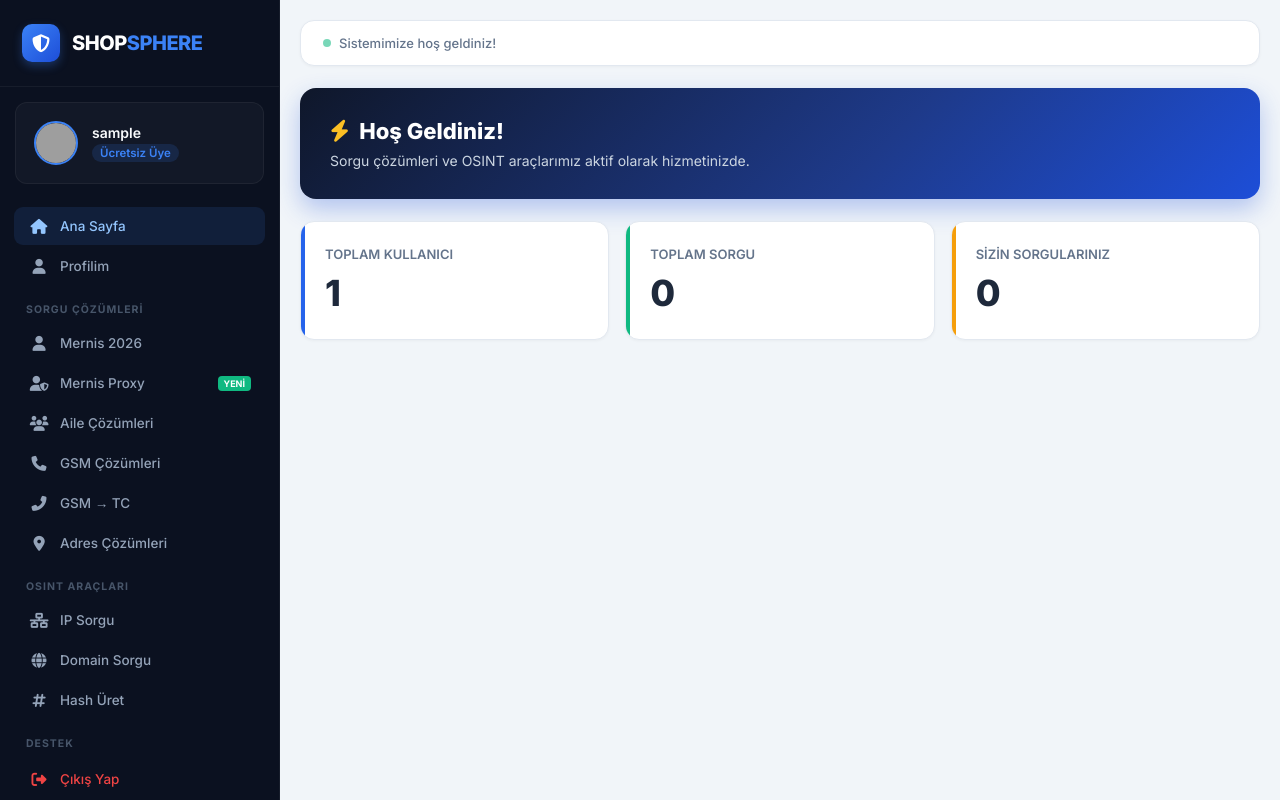
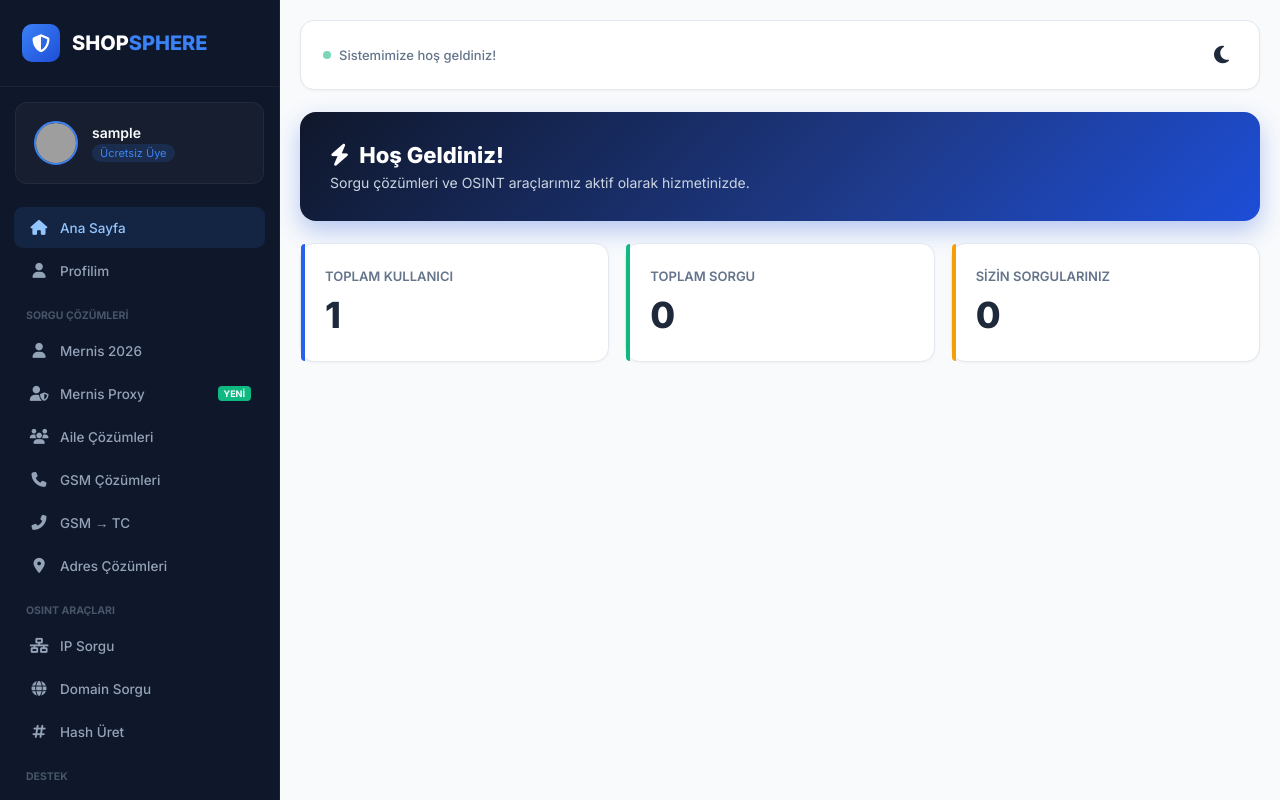
Before and after one commit to gutsalix11129-hub/shopsphere, a Flask app: page / in a window 1280 px wide. Run offline with Flask 3, Linux system fonts and the light colour scheme; the visitor is signed in with stand-in values (Sample User, id 1); data comes from the database, SQL or seed files in the repository; data that the repository does not hold is empty; grey boxes are pictures that could not be loaded.

Commit message:
Update index.html

```diff
--- a/templates/index.html
+++ b/templates/index.html
@@ -8,81 +8,81 @@
     <link href="https://fonts.googleapis.com/css2?family=Inter:wght@400;500;600;700;800&display=swap" rel="stylesheet">
     <link rel="stylesheet" href="https://cdnjs.cloudflare.com/ajax/libs/font-awesome/6.4.0/css/all.min.css">
     <style>
-        :root { --sidebar-bg: #0b1120; --sidebar-text: #94a3b8; --bg: #f1f5f9; --card-bg: #ffffff; --text: #1e293b; --primary: #2563eb; --border: #e2e8f0; --success: #10b981; --danger: #ef4444; }
-        * { box-sizing: border-box; margin: 0; padding: 0; font-family: 'Inter', sans-serif; }
-        body { background: var(--bg); color: var(--text); display: flex; min-height: 100vh; }
+        :root { --sidebar-bg: #0f172a; --sidebar-text: #94a3b8; --bg: #f8fafc; --card-bg: #ffffff; --text: #1e293b; --primary: #2563eb; --border: #e2e8f0; --success: #10b981; --danger: #ef4444; }
+        [data-theme="dark"] { --sidebar-bg: #020617; --sidebar-text: #94a3b8; --bg: #0f172a; --card-bg: #1e293b; --text: #f8fafc; --border: #334155; }
+
+        * { box-sizing: border-box; margin: 0; padding: 0; font-family: 'Inter', sans-serif; transition: background-color .3s, border-color .3s; }
+        body { background: var(--bg); color: var(--text); display: flex; min-height: 100vh; overflow-x: hidden; }
+
+        /* SIDEBAR */
         .sidebar { width: 280px; background: var(--sidebar-bg); color: white; position: fixed; height: 100vh; left: -280px; top: 0; transition: transform .3s cubic-bezier(0.4, 0, 0.2, 1); z-index: 1000; display: flex; flex-direction: column; overflow-y: auto; border-right: 1px solid rgba(255,255,255,.05); }
         .sidebar.open { left: 0; }
         .logo-area { padding: 24px 22px; display: flex; align-items: center; gap: 12px; border-bottom: 1px solid rgba(255,255,255,.05); }
-        .logo-icon-wrap { width: 38px; height: 38px; background: linear-gradient(135deg, #3b82f6, #1d4ed8); border-radius: 10px; display: flex; align-items: center; justify-content: center; font-size: 18px; color: #fff; box-shadow: 0 4px 10px rgba(59,130,246,.3); }
-        .logo-area h2 { font-size: 20px; font-weight: 800; letter-spacing: -.5px; color: #fff; }
+        .logo-icon-wrap { width: 38px; height: 38px; background: linear-gradient(135deg, #3b82f6, #1d4ed8); border-radius: 10px; display: flex; align-items: center; justify-content: center; font-size: 18px; color: #fff; }
+        .logo-area h2 { font-size: 20px; font-weight: 800; color: #fff; }
         .logo-area h2 span { color: #3b82f6; }
+
         .user-profile { padding: 18px; margin: 15px; background: rgba(255,255,255,.03); border-radius: 12px; display: flex; align-items: center; gap: 14px; border: 1px solid rgba(255,255,255,.05); }
-        .avatar { width: 44px; height: 44px; border-radius: 50%; border: 2px solid #3b82f6; object-fit: cover; flex-shrink: 0; }
-        .user-info { min-width: 0; flex: 1; }
-        .user-info h3 { font-size: 14px; font-weight: 600; color: #f8fafc; overflow: hidden; text-overflow: ellipsis; white-space: nowrap; }
-        .user-info p { font-size: 11.5px; color: #3b82f6; margin-top: 3px; background: rgba(59,130,246,.15); padding: 2px 8px; border-radius: 20px; display: inline-block; font-weight: 600; }
+        .avatar { width: 44px; height: 44px; border-radius: 50%; border: 2px solid #3b82f6; }
+        .user-info h3 { font-size: 14px; font-weight: 600; color: #f8fafc; white-space: nowrap; overflow: hidden; text-overflow: ellipsis; }
+        .user-info p { font-size: 11px; color: #3b82f6; background: rgba(59,130,246,.15); padding: 2px 8px; border-radius: 20px; display: inline-block; margin-top: 3px; }
+
         .nav-section { padding: 8px 14px 30px; }
-        .nav-title { font-size: 10.5px; font-weight: 700; color: #475569; text-transform: uppercase; letter-spacing: 1px; margin: 18px 0 8px 12px; }
+        .nav-title { font-size: 10.5px; font-weight: 700; color: #475569; text-transform: uppercase; margin: 18px 0 8px 12px; }
         .nav-item { display: flex; align-items: center; padding: 11px 14px; border-radius: 9px; color: var(--sidebar-text); font-size: 13.5px; font-weight: 500; cursor: pointer; transition: .2s; margin-bottom: 2px; }
         .nav-item:hover, .nav-item.active { background: rgba(59,130,246,.12); color: #93c5fd; }
-        .nav-item .icon { width: 22px; font-size: 15px; display: flex; justify-content: center; margin-right: 10px; flex-shrink: 0; }
-        .nav-item .arrow { margin-left: auto; font-size: 10px; color: #475569; opacity: .7; }
-        .nav-item.dead { cursor: not-allowed; opacity: .5; }
+        .nav-item .icon { width: 22px; font-size: 15px; margin-right: 10px; text-align: center; }
+        .nav-item .arrow { margin-left: auto; font-size: 10px; opacity: .7; }
         .nav-item .badge-new { background: #10b981; color: #fff; font-size: 9px; font-weight: 700; padding: 2px 6px; border-radius: 4px; margin-left: auto; }
 
+        /* MAIN */
         .main { flex: 1; padding: 20px; width: 100%; transition: margin-left .3s; }
         .topbar { display: flex; justify-content: space-between; align-items: center; background: var(--card-bg); padding: 14px 22px; border-radius: 14px; margin-bottom: 22px; box-shadow: 0 1px 3px rgba(0,0,0,.04); border: 1px solid var(--border); gap: 12px; }
-        .menu-btn { font-size: 22px; cursor: pointer; color: var(--text); display: flex; background: none; border: none; padding: 6px; border-radius: 8px; }
-        .broadcast { font-size: 13px; color: #64748b; font-weight: 500; display: flex; align-items: center; gap: 8px; overflow: hidden; text-overflow: ellipsis; white-space: nowrap; flex: 1; min-width: 0; }
-        .broadcast .dot { width: 8px; height: 8px; background: #10b981; border-radius: 50%; flex-shrink: 0; animation: pulse 2s infinite; }
+        .menu-btn { font-size: 22px; cursor: pointer; color: var(--text); background: none; border: none; padding: 6px; }
+        .broadcast { font-size: 13px; color: #64748b; font-weight: 500; display: flex; align-items: center; gap: 8px; flex: 1; white-space: nowrap; overflow: hidden; text-overflow: ellipsis; }
+        .broadcast .dot { width: 8px; height: 8px; background: #10b981; border-radius: 50%; animation: pulse 2s infinite; flex-shrink: 0; }
         @keyframes pulse { 0%, 100% { opacity: 1; } 50% { opacity: .5; } }
 
         .view { display: none; animation: fadeIn .3s ease; }
         .view.active { display: block; }
         @keyframes fadeIn { from { opacity: 0; transform: translateY(10px); } to { opacity: 1; transform: none; } }
 
-        .promo-banner { background: linear-gradient(135deg, #0f172a 0%, #1e3a8a 60%, #1d4ed8 100%); border-radius: 16px; padding: 30px; color: white; margin-bottom: 22px; position: relative; overflow: hidden; box-shadow: 0 10px 25px rgba(29,78,216,.3); }
+        .promo-banner { background: linear-gradient(135deg, #0f172a 0%, #1e3a8a 60%, #1d4ed8 100%); border-radius: 16px; padding: 30px; color: white; margin-bottom: 22px; box-shadow: 0 10px 25px rgba(29,78,216,.3); }
         .promo-banner h2 { font-size: 22px; font-weight: 800; display: flex; align-items: center; gap: 10px; }
-        .promo-banner h2 i { color: #fbbf24; }
-        .promo-banner p { color: #cbd5e1; margin-top: 8px; font-size: 14px; }
 
         .stats-grid { display: grid; grid-template-columns: 1fr; gap: 16px; margin-bottom: 22px; }
-        .stat-card { background: var(--card-bg); padding: 24px; border-radius: 14px; box-shadow: 0 1px 3px rgba(0,0,0,.04); border: 1px solid var(--border); position: relative; overflow: hidden; }
-        .stat-card::before { content: ''; position: absolute; left: 0; top: 0; bottom: 0; width: 4px; background: var(--primary); }
+        .stat-card { background: var(--card-bg); padding: 24px; border-radius: 14px; box-shadow: 0 1px 3px rgba(0,0,0,.04); border: 1px solid var(--border); position: relative; }
+        .stat-card::before { content: ''; position: absolute; left: 0; top: 0; bottom: 0; width: 4px; border-radius: 14px 0 0 14px; background: var(--primary); }
         .stat-card.green::before { background: var(--success); }
         .stat-card.orange::before { background: #f59e0b; }
         .stat-card h4 { font-size: 13px; color: #64748b; font-weight: 600; text-transform: uppercase; }
-        .stat-card .value { font-size: 36px; font-weight: 800; color: var(--text); letter-spacing: -1px; line-height: 1.2; margin-top: 10px; }
+        .stat-card .value { font-size: 36px; font-weight: 800; color: var(--text); margin-top: 10px; line-height: 1.2; }
 
         @media (min-width: 992px) { .sidebar { left: 0; } .main { margin-left: 280px; width: calc(100% - 280px); } .menu-btn { display: none; } .stats-grid { grid-template-columns: repeat(3, 1fr); } }
 
         .panel { background: var(--card-bg); border-radius: 14px; padding: 24px; box-shadow: 0 1px 3px rgba(0,0,0,.04); border: 1px solid var(--border); margin-bottom: 22px; }
-        .panel-header { display: flex; justify-content: space-between; align-items: center; border-bottom: 1px solid var(--border); padding-bottom: 16px; margin-bottom: 20px; flex-wrap: wrap; gap: 10px; }
+        .panel-header { display: flex; justify-content: space-between; align-items: center; border-bottom: 1px solid var(--border); padding-bottom: 16px; margin-bottom: 20px; }
         .panel-header h2 { font-size: 18px; font-weight: 700; display: flex; align-items: center; gap: 8px; }
-        .close-btn { background: none; border: none; color: var(--danger); cursor: pointer; font-size: 14px; font-weight: 500; display: inline-flex; align-items: center; gap: 5px; padding: 6px 10px; border-radius: 7px; }
-        .close-btn:hover { background: #fef2f2; }
+        .close-btn { background: none; border: none; color: var(--danger); cursor: pointer; font-size: 14px; font-weight: 500; padding: 6px 10px; border-radius: 7px; }
+        .close-btn:hover { background: rgba(239, 68, 68, 0.1); }
 
         .form-group { margin-bottom: 18px; }
-        .form-group label { display: block; font-size: 12.5px; font-weight: 600; color: #475569; margin-bottom: 7px; text-transform: uppercase; }
-        .form-group input { width: 100%; padding: 13px 15px; border: 1.5px solid #cbd5e1; border-radius: 10px; font-size: 14.5px; background: #f8fafc; transition: .15s; }
-        .form-group input:focus { outline: none; border-color: var(--primary); background: #fff; }
-        .form-group input.invalid { border-color: var(--danger); background: #fef2f2; }
+        .form-group label { display: block; font-size: 12.5px; font-weight: 600; color: #64748b; margin-bottom: 7px; text-transform: uppercase; }
+        .form-group input { width: 100%; padding: 13px 15px; border: 1.5px solid var(--border); border-radius: 10px; font-size: 14.5px; background: var(--bg); color: var(--text); transition: .15s; }
+        .form-group input:focus { outline: none; border-color: var(--primary); box-shadow: 0 0 0 3px rgba(37, 99, 235, 0.1); }
 
-        .btn-primary { background: linear-gradient(135deg, #2563eb, #1d4ed8); color: white; border: none; padding: 13px 24px; border-radius: 10px; font-size: 14.5px; font-weight: 600; cursor: pointer; width: 100%; display: inline-flex; align-items: center; justify-content: center; gap: 8px; }
+        .btn-primary { background: linear-gradient(135deg, #2563eb, #1d4ed8); color: white; border: none; padding: 13px 24px; border-radius: 10px; font-size: 14.5px; font-weight: 600; cursor: pointer; width: 100%; display: inline-flex; align-items: center; justify-content: center; gap: 8px; transition: .2s; }
         .btn-primary:hover:not(:disabled) { transform: translateY(-1px); box-shadow: 0 8px 16px rgba(37,99,235,.25); }
-        .btn-primary:disabled { opacity: .65; cursor: not-allowed; }
-        .btn-secondary { background: #f1f5f9; color: #475569; border: 1px solid var(--border); padding: 9px 14px; border-radius: 8px; font-size: 12.5px; font-weight: 600; cursor: pointer; display: inline-flex; align-items: center; gap: 6px; }
 
         .data-table { width: 100%; border-collapse: collapse; font-size: 13.5px; border-radius: 10px; overflow: hidden; border: 1px solid var(--border); margin-top: 15px; }
         .data-table th, .data-table td { padding: 12px 15px; border-bottom: 1px solid var(--border); text-align: left; }
-        .data-table th { background: #f8fafc; color: #64748b; font-weight: 600; font-size: 11.5px; text-transform: uppercase; width: 35%; }
+        .data-table th { background: var(--bg); color: #64748b; font-weight: 600; font-size: 11.5px; text-transform: uppercase; width: 35%; }
 
-        .spinner-lg { width: 34px; height: 34px; border: 3px solid #e2e8f0; border-top-color: var(--primary); border-radius: 50%; animation: spin .8s linear infinite; margin: 24px auto; }
+        .spinner-lg { width: 34px; height: 34px; border: 3px solid var(--border); border-top-color: var(--primary); border-radius: 50%; animation: spin .8s linear infinite; margin: 24px auto; }
         @keyframes spin { to { transform: rotate(360deg); } }
-        .result-toolbar { display: flex; gap: 8px; margin: 16px 0 10px; flex-wrap: wrap; }
-        .empty-state { padding: 28px 20px; background: #f8fafc; border: 1.5px dashed #cbd5e1; border-radius: 10px; text-align: center; color: #64748b; font-size: 13.5px; margin-top: 16px; }
-        .empty-state.error { color: #b91c1c; background: #fef2f2; border-color: #fecaca; }
+
+        .empty-state { padding: 28px 20px; background: var(--bg); border: 1.5px dashed var(--border); border-radius: 10px; text-align: center; color: #64748b; font-size: 13.5px; margin-top: 16px; }
+        .empty-state.error { color: var(--danger); border-color: rgba(239, 68, 68, 0.3); }
 
         .overlay { position: fixed; inset: 0; background: rgba(0,0,0,.5); z-index: 999; display: none; backdrop-filter: blur(3px); }
         .overlay.show { display: block; }
@@ -92,11 +92,8 @@
         .toast.success { background: var(--success); } .toast.error { background: var(--danger); } .toast.info { background: var(--primary); }
         @keyframes slideLeft { from { transform: translateX(100%); } to { transform: none; } }
 
-        .profile-card { margin-bottom: 22px; padding: 22px; background: linear-gradient(135deg, #f8fafc, #f1f5f9); border-radius: 12px; border: 1px solid var(--border); display: flex; align-items: center; gap: 20px; flex-wrap: wrap; }
-        .profile-card img { width: 80px; height: 80px; border-radius: 50%; border: 3px solid #fff; box-shadow: 0 4px 10px rgba(0,0,0,.1); }
-        .profile-card h3 { font-size: 20px; font-weight: 700; margin-bottom: 4px; }
-        .profile-card p { font-size: 13px; color: #64748b; }
-        .profile-card .badge-active { display: inline-flex; align-items: center; gap: 5px; color: var(--success); font-size: 12.5px; font-weight: 600; padding: 3px 10px; background: #d1fae5; border-radius: 20px; margin-top: 8px; }
+        .theme-toggle { background: none; border: none; color: var(--text); font-size: 20px; cursor: pointer; padding: 8px; border-radius: 8px; transition: .2s; }
+        .theme-toggle:hover { background: var(--border); }
     </style>
 </head>
 <body>
@@ -132,12 +129,13 @@
         <header class="topbar">
             <button class="menu-btn" onclick="toggleMenu()"><i class="fa-solid fa-bars"></i></button>
             <div class="broadcast" id="broadcast"><span class="dot"></span> Duyurular yükleniyor...</div>
+            <button class="theme-toggle" onclick="toggleTheme()"><i class="fa-solid fa-moon" id="themeIcon"></i></button>
         </header>
 
         <div id="view-dashboard" class="view active">
             <div class="promo-banner">
                 <h2><i class="fa-solid fa-bolt"></i> Hoş Geldiniz!</h2>
-                <p>Sorgu çözümleri ve OSINT araçlarımız aktif olarak hizmetinizde.</p>
+                <p style="margin-top:6px; font-size:14px; color:#cbd5e1;">Sorgu çözümleri ve OSINT araçlarımız aktif olarak hizmetinizde.</p>
             </div>
             <div class="stats-grid">
                 <div class="stat-card"><h4>Toplam Kullanıcı</h4><div class="value counter" data-target="{{ total_users }}">0</div></div>
@@ -149,14 +147,14 @@
         <div id="view-query" class="view">
             <div class="panel">
                 <div class="panel-header">
-                    <h2><i class="fa-solid fa-magnifying-glass"></i> <span id="qTitle">Sorgu</span></h2>
+                    <h2><i class="fa-solid fa-magnifying-glass" style="color:var(--primary);"></i> <span id="qTitle">Sorgu</span></h2>
                     <button class="close-btn" onclick="showView('dashboard', document.querySelector('[data-view=\'dashboard\']'))"><i class="fa-solid fa-xmark"></i> Kapat</button>
                 </div>
                 <form id="queryForm" onsubmit="event.preventDefault(); runQuery();">
                     <div id="qInputs"></div>
                     <button type="submit" class="btn-primary" id="submitBtn"><i class="fa-solid fa-magnifying-glass"></i> Sorgula</button>
                 </form>
-                <div class="result-toolbar" id="resultToolbar"></div>
+                <div class="result-toolbar" id="resultToolbar" style="display:flex; gap:8px; margin-top:15px;"></div>
                 <div id="qResults"></div>
             </div>
         </div>
@@ -164,15 +162,15 @@
         <div id="view-profile" class="view">
             <div class="panel">
                 <div class="panel-header">
-                    <h2><i class="fa-solid fa-user"></i> Profil Bilgilerim</h2>
+                    <h2><i class="fa-solid fa-user" style="color:var(--primary);"></i> Profil Bilgilerim</h2>
                     <button class="close-btn" onclick="showView('dashboard', document.querySelector('[data-view=\'dashboard\']'))"><i class="fa-solid fa-xmark"></i> Kapat</button>
                 </div>
-                <div class="profile-card">
-                    <img src="https://ui-avatars.com/api/?name={{ username }}&background=2563eb&color=fff&rounded=true&bold=true&size=80" alt="Profil">
-                    <div class="info">
-                        <h3>{{ username }}</h3>
-                        <p><i class="fa-regular fa-calendar"></i> Kayıt Tarihi: {{ created }}</p>
-                        <div class="badge-active"><i class="fa-solid fa-circle-check"></i> Standart Üyelik</div>
+                <div style="margin-bottom:22px; padding:22px; background:var(--bg); border-radius:12px; border:1px solid var(--border); display:flex; align-items:center; gap:20px;">
+                    <img src="https://ui-avatars.com/api/?name={{ username }}&background=2563eb&color=fff&rounded=true&bold=true&size=80" style="width:80px; height:80px; border-radius:50%; border:3px solid var(--card-bg); box-shadow:0 4px 10px rgba(0,0,0,.1);">
+                    <div>
+                        <h3 style="font-size:20px; font-weight:700;">{{ username }}</h3>
+                        <p style="font-size:13px; color:#64748b; margin-top:4px;"><i class="fa-regular fa-calendar"></i> Kayıt: {{ created }}</p>
+                        <div style="display:inline-flex; align-items:center; gap:5px; color:var(--success); font-size:12.5px; font-weight:600; padding:3px 10px; background:rgba(16,185,129,.1); border-radius:20px; margin-top:8px;"><i class="fa-solid fa-circle-check"></i> Standart Üyelik</div>
                     </div>
                 </div>
                 <h3 style="font-size:15px; font-weight:700; margin-bottom:14px;"><i class="fa-solid fa-key" style="color:var(--primary);"></i> Şifre Değiştir</h3>
@@ -184,6 +182,20 @@
     </main>
 
     <script>
+        // Theme Management
+        const theme = localStorage.getItem('theme') || 'light';
+        document.documentElement.setAttribute('data-theme', theme);
+        updateThemeIcon(theme);
+
+        function toggleTheme() {
+            const current = document.documentElement.getAttribute('data-theme');
+            const next = current === 'light' ? 'dark' : 'light';
+            document.documentElement.setAttribute('data-theme', next);
+            localStorage.setItem('theme', next);
+            updateThemeIcon(next);
+        }
+        function updateThemeIcon(t) { document.getElementById('themeIcon').className = t === 'light' ? 'fa-solid fa-moon' : 'fa-solid fa-sun'; }
+
         function $(id) { return document.getElementById(id); }
         const CSRF = document.querySelector('meta[name="csrf-token"]').content;
         const JSON_HEADERS = { 'Content-Type': 'application/json', 'X-CSRF-Token': CSRF };
@@ -202,7 +214,7 @@
         document.querySelectorAll('.counter').forEach(el => {
             const target = parseInt(el.dataset.target || '0', 10);
             if (target === 0) { el.textContent = '0'; return; }
-            let start = 0; const duration = 1000; const stepTime = Math.abs(Math.floor(duration / target));
+            let start = 0;
             const timer = setInterval(() => {
                 start += Math.ceil(target / 50);
                 if (start >= target) { el.textContent = target.toLocaleString('tr-TR'); clearInterval(timer); }
@@ -279,7 +291,7 @@
 
         function renderData(data) {
             const items = Array.isArray(data) ? data : [data];
-            $('resultToolbar').innerHTML = `<button class="btn-secondary" onclick="copyResult()"><i class="fa-solid fa-copy"></i> Kopyala</button>`;
+            $('resultToolbar').innerHTML = `<button class="btn-primary" style="width:auto; padding:9px 14px; font-size:13px;" onclick="copyResult()"><i class="fa-solid fa-copy"></i> JSON Kopyala</button>`;
             let html = '';
             items.forEach((item, idx) => {
                 const rows = flatten(item).filter(([, v]) => v !== null && v !== undefined && v !== '' && String(v).toUpperCase() !== 'YOK' && String(v).toUpperCase() !== 'NULL');
@@ -291,7 +303,7 @@
             $('qResults').innerHTML = html;
         }
 
-        function copyResult() { if (lastResult) navigator.clipboard.writeText(JSON.stringify(lastResult, null, 2)).then(() => toast('Kopyalandı', 'success')); }
+        function copyResult() { if (lastResult) navigator.clipboard.writeText(JSON.stringify(lastResult, null, 2)).then(() => toast('Sonuçlar kopyalandı!', 'success')); }
 
         async function changePass() {
             const oldP = $('old_pass').value, newP = $('new_pass').value;
```
